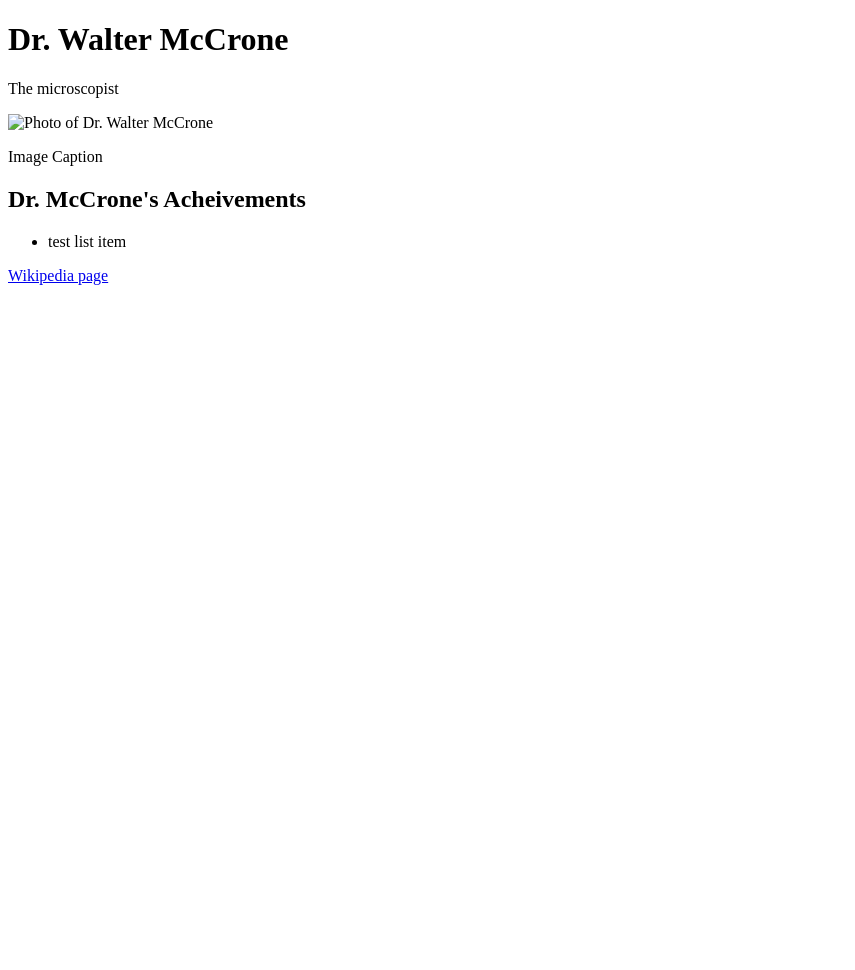
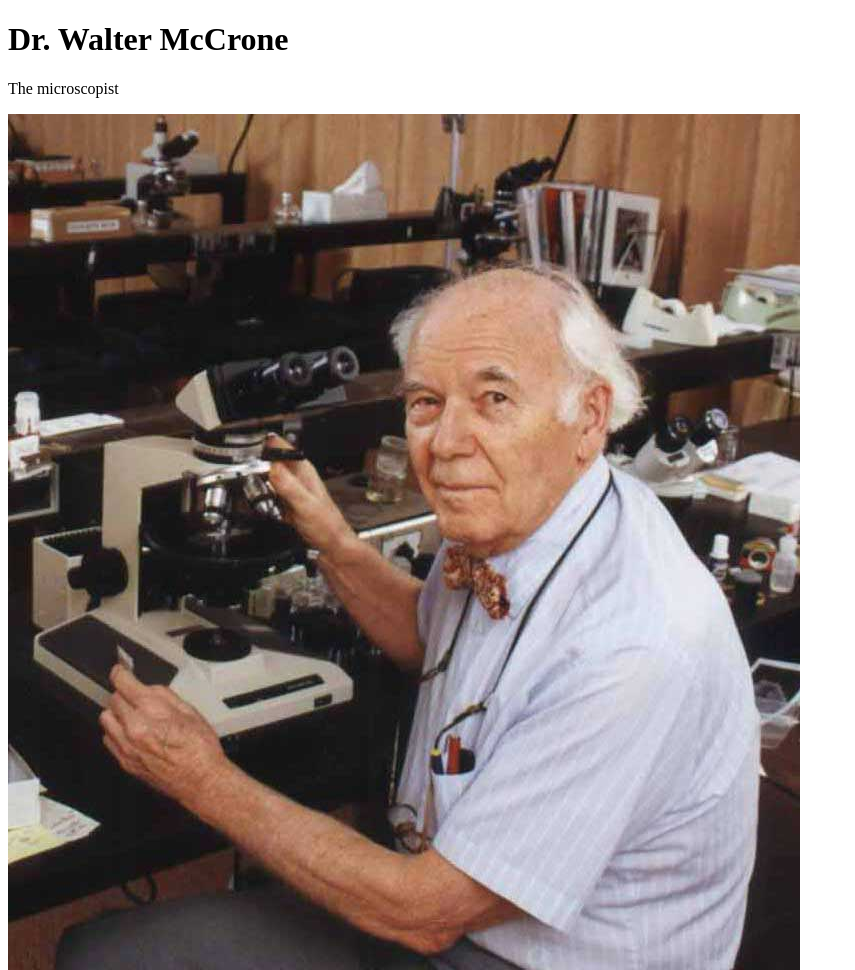
Before and after one commit to jdubs923/tribute-page, a plain HTML site: page index.html in a window 1280 px wide. Shown: the top 970 px of the page, without its empty margins (0-855 px from the left). Before the commit the page ends 800 px from the top, so only its background shows below. Drawn offline with Linux system fonts and the light colour scheme.

Commit message:
adds image to page and corrects some content

```diff
--- a/index.html
+++ b/index.html
@@ -11,7 +11,7 @@
             <p>The microscopist</p>
         </div>
         <div id="img-div">
-            <img id="img" src="images/" alt="Photo of Dr. Walter McCrone">
+            <img id="image" src="images/walter-mccrone.jpg" alt="Photo of Dr. Walter McCrone">
             <p id="img-caption">Image Caption</p>
         </div>
         <div id="tribute-info">
@@ -20,7 +20,7 @@
                 <li>test list item</li>
             </ul>
         </div>
-        <a id="tirbute-link" href="https://en.wikipedia.org/wiki/Walter_McCrone" target="_blank">Wikipedia page</a>
+        <a id="tribute-link" target="_blank" href="https://en.wikipedia.org/wiki/Walter_McCrone">Wikipedia page</a>
         <script src="https://cdn.freecodecamp.org/testable-projects-fcc/v1/bundle.js"></script>
     </body>
 </html>
```
